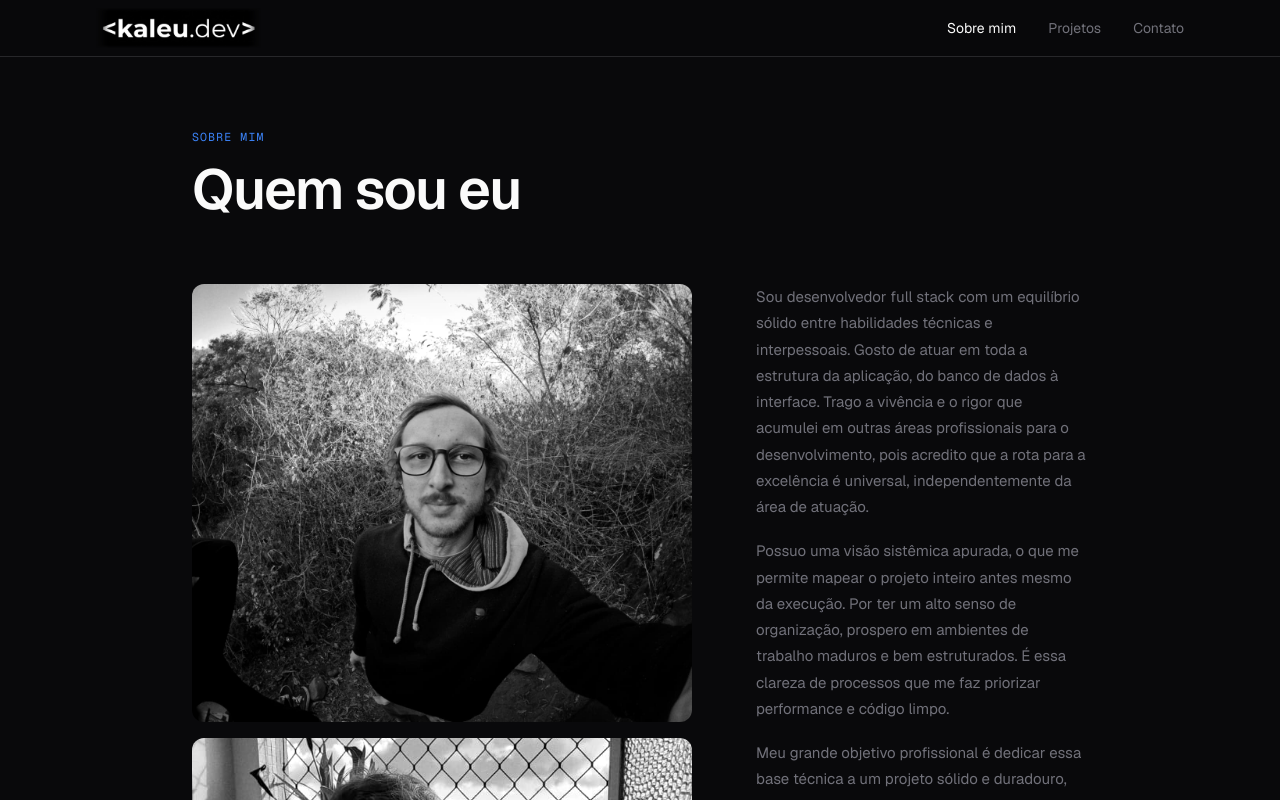
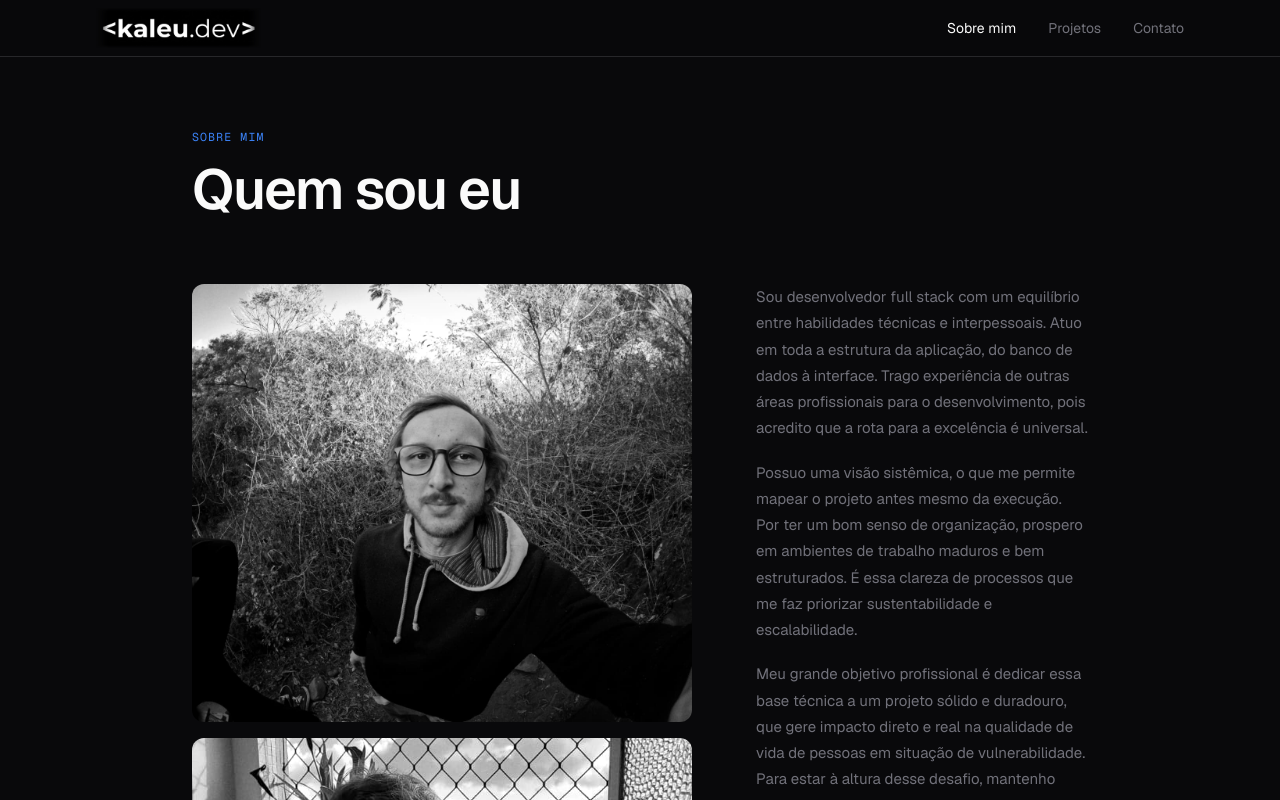
Before and after one commit to Kaleugit/kaleu.dev-site, a Next.js app: page /sobre-mim in a window 1280 px wide. Shown: the top 800 px of the page. Built offline with nearby package versions, Linux system fonts and the light colour scheme.

Commit message:
copy: atualiza texto da bio em /sobre-mim
Co-Authored-By: Claude Opus 4.7 <noreply@anthropic.com>

```diff
--- a/app/sobre-mim/page.tsx
+++ b/app/sobre-mim/page.tsx
@@ -70,10 +70,10 @@ export default function SobreMim() {
 
           <div style={{ display: 'flex', flexDirection: 'column', gap: '1.125rem' }}>
             <p style={{ fontSize: '0.9375rem', color: 'var(--muted)', lineHeight: 1.75 }}>
-              Sou desenvolvedor full stack com um equilíbrio sólido entre habilidades técnicas e interpessoais. Gosto de atuar em toda a estrutura da aplicação, do banco de dados à interface. Trago a vivência e o rigor que acumulei em outras áreas profissionais para o desenvolvimento, pois acredito que a rota para a excelência é universal, independentemente da área de atuação.
+              Sou desenvolvedor full stack com um equilíbrio entre habilidades técnicas e interpessoais. Atuo em toda a estrutura da aplicação, do banco de dados à interface. Trago experiência de outras áreas profissionais para o desenvolvimento, pois acredito que a rota para a excelência é universal.
             </p>
             <p style={{ fontSize: '0.9375rem', color: 'var(--muted)', lineHeight: 1.75 }}>
-              Possuo uma visão sistêmica apurada, o que me permite mapear o projeto inteiro antes mesmo da execução. Por ter um alto senso de organização, prospero em ambientes de trabalho maduros e bem estruturados. É essa clareza de processos que me faz priorizar performance e código limpo.
+              Possuo uma visão sistêmica, o que me permite mapear o projeto antes mesmo da execução. Por ter um bom senso de organização, prospero em ambientes de trabalho maduros e bem estruturados. É essa clareza de processos que me faz priorizar sustentabilidade e escalabilidade.
             </p>
             <p style={{ fontSize: '0.9375rem', color: 'var(--muted)', lineHeight: 1.75 }}>
               Meu grande objetivo profissional é dedicar essa base técnica a um projeto sólido e duradouro, que gere impacto direto e real na qualidade de vida de pessoas em situação de vulnerabilidade. Para estar à altura desse desafio, mantenho uma rotina contínua de estudos e atualização sobre novas tecnologias.
```
